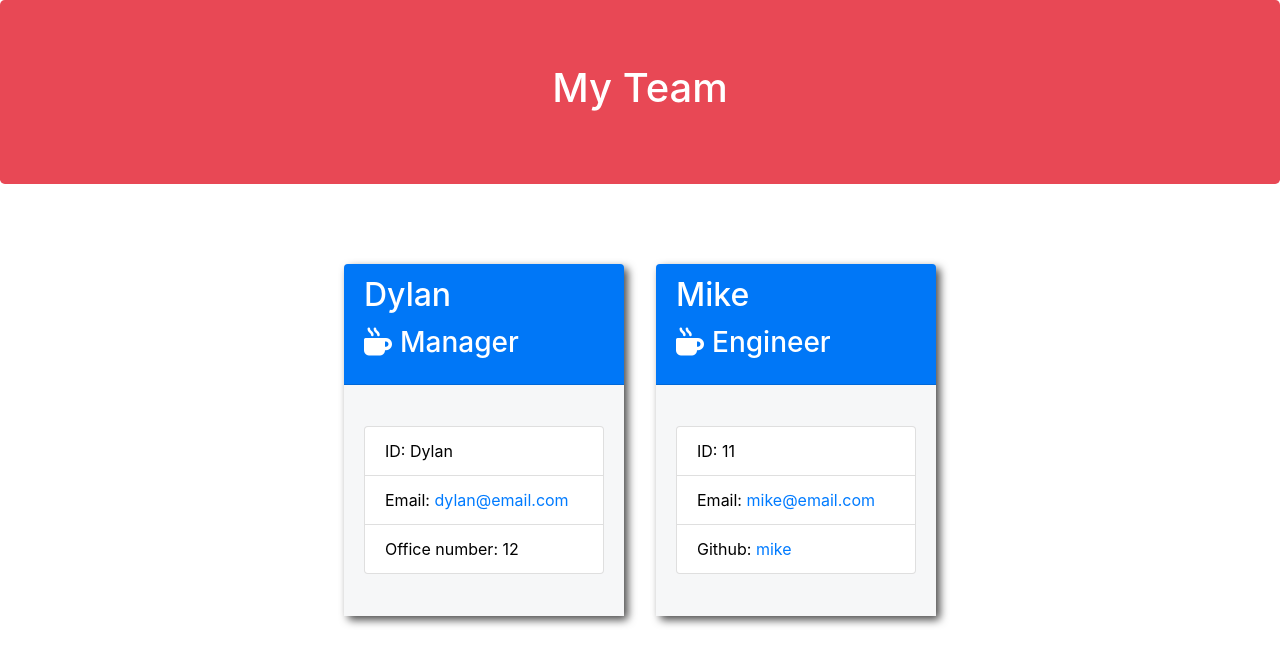
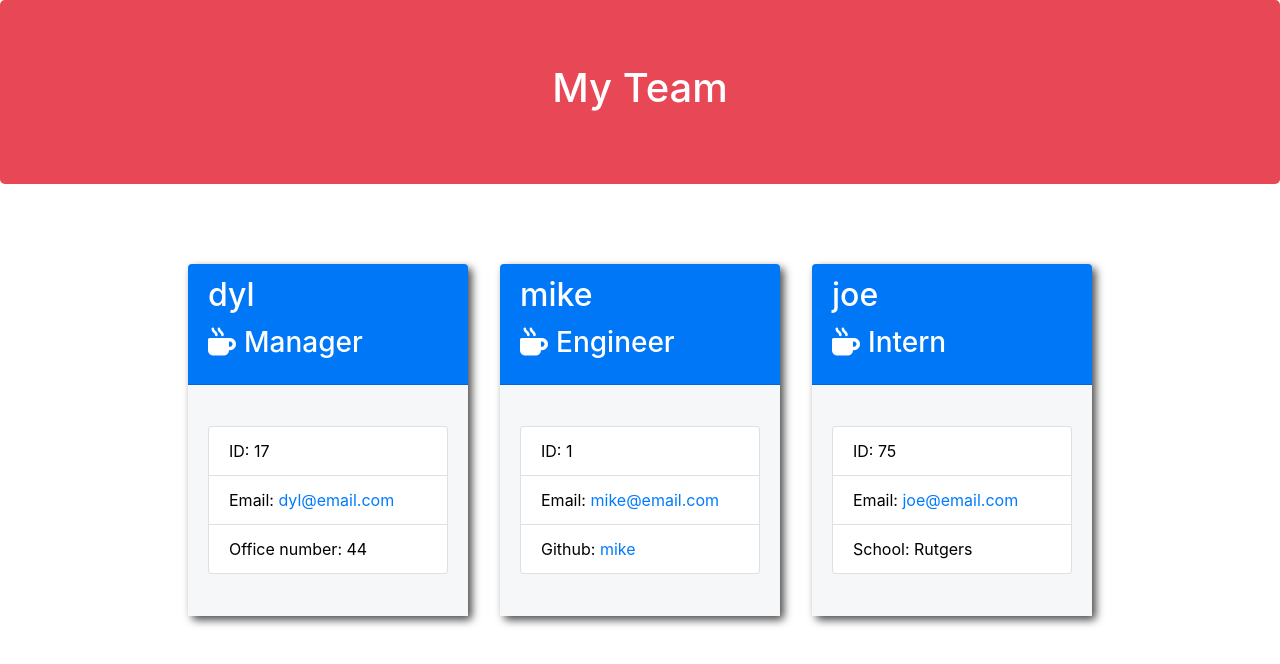
Before and after one commit to dyl-17/team-profile-generator, a website: page dist/team.html in a window 1280 px wide. Drawn offline with nearby package versions, Linux system fonts and the light colour scheme.

Commit message:
added readme

```diff
--- a/dist/team.html
+++ b/dist/team.html
@@ -27,28 +27,42 @@
 
         <div class="card employee-card">
         <div class="card-header">
-            <h2 class="card-title">Dylan</h2>
+            <h2 class="card-title">dyl</h2>
             <h3 class="card-title"><i class="fas fa-mug-hot mr-2"></i>Manager</h3>
         </div>
         <div class="card-body">
             <ul class="list-group">
-                <li class="list-group-item">ID: Dylan</li>
-                <li class="list-group-item">Email: <a href="mailto:dylan@email.com">dylan@email.com</a></li>
-                <li class="list-group-item">Office number: 12</li>
+                <li class="list-group-item">ID: 17</li>
+                <li class="list-group-item">Email: <a href="mailto:dyl@email.com">dyl@email.com</a></li>
+                <li class="list-group-item">Office number: 44</li>
             </ul>
         </div>
     </div>
 
         <div class="card employee-card">
         <div class="card-header">
-            <h2 class="card-title">Mike</h2>
+            <h2 class="card-title">mike</h2>
             <h3 class="card-title"><i class="fas fa-mug-hot mr-2"></i>Engineer</h3>
         </div>
         <div class="card-body">
             <ul class="list-group">
-                <li class="list-group-item">ID: 11</li>
+                <li class="list-group-item">ID: 1</li>
                 <li class="list-group-item">Email: <a href="mailto:mike@email.com">mike@email.com</a></li>
                 <li class="list-group-item">Github: <a href=https://github.com/mike"target= "_blank">mike</a></li>
+            </ul>
+        </div>
+    </div>
+
+        <div class="card employee-card">
+        <div class="card-header">
+            <h2 class="card-title">joe</h2>
+            <h3 class="card-title"><i class="fas fa-mug-hot mr-2"></i>Intern</h3>
+        </div>
+        <div class="card-body">
+            <ul class="list-group">
+                <li class="list-group-item">ID: 75</li>
+                <li class="list-group-item">Email: <a href="mailto:joe@email.com">joe@email.com</a></li>
+                <li class="list-group-item">School: Rutgers</li>
             </ul>
         </div>
     </div>
```
Also changed, not shown: README.md (added).
